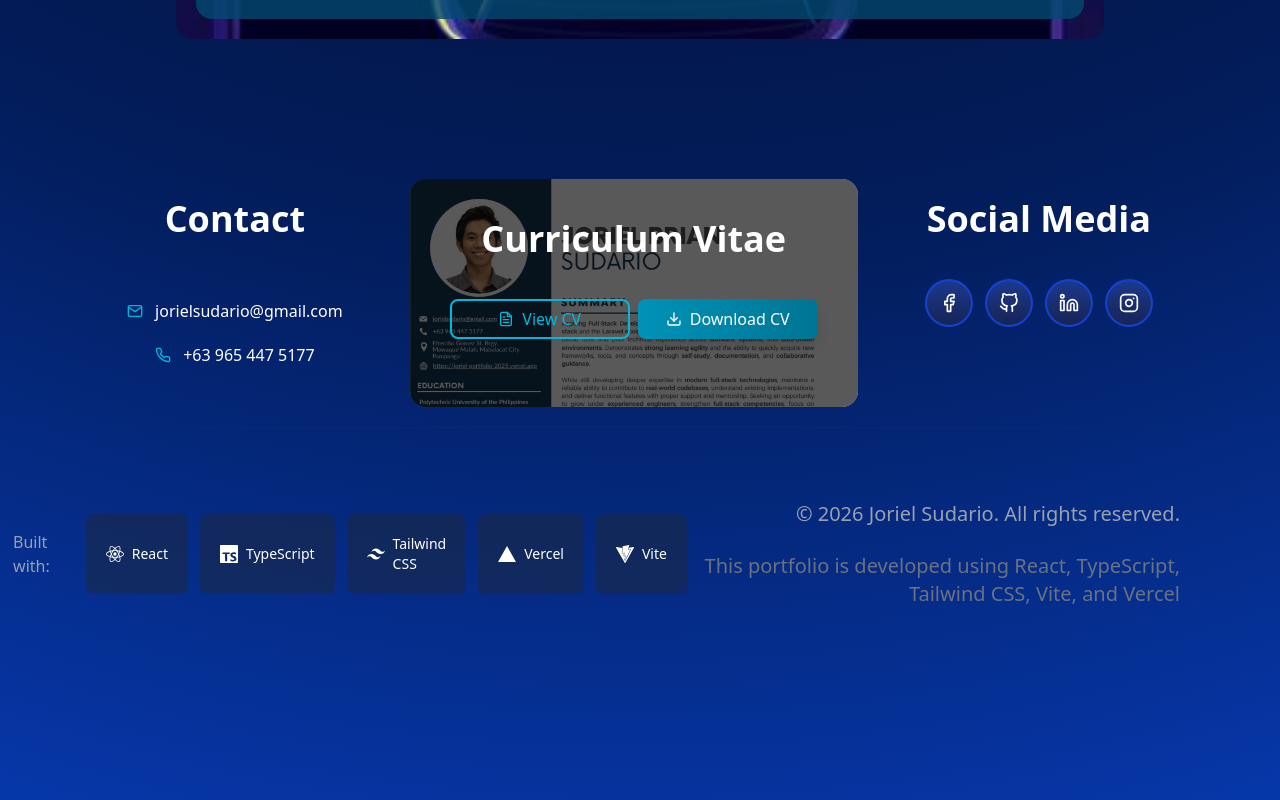
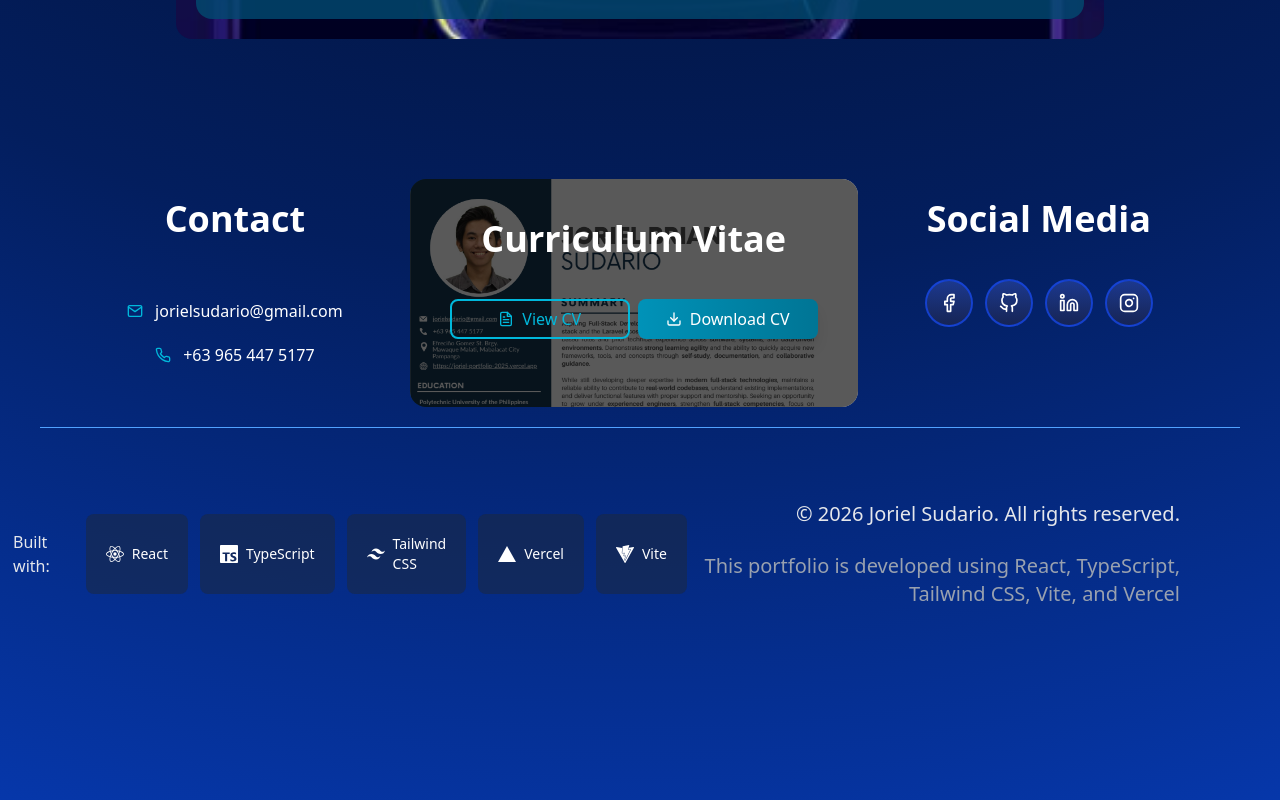
Before and after one commit to JorielBrian/Joriel_Portfolio_2025, a React (Vite) app: page / in a window 1280 px wide. Shown: the part 3201-4001 px from the top of the page. Built offline with nearby package versions, Linux system fonts and the light colour scheme.

Commit message:
changed text and separatoor colors

```diff
--- a/src/Components/Sections/Footer.tsx
+++ b/src/Components/Sections/Footer.tsx
@@ -103,11 +103,11 @@ const Footer = () =>{
                     </div>
                 </section>
             </div>
-            <div className="border-t border-gray-800 pt-8">
+            <div className="border-t border-blue-400 pt-8">
                 <div className="flex flex-wrap justify-between items-center">
                     {/* Tech Stack */}
                     <div className="flex w-full xl:w-1/2 justify-center items-center gap-4">
-                        <span className="text-gray-400">Built with:</span>
+                        <span className="text-gray-200">Built with:</span>
                         <div className="flex gap-3">
                             {techStack.map((tech, index) => (
                             <div
@@ -123,10 +123,10 @@ const Footer = () =>{
 
                     {/* Copyright */}
                     <div className="flex flex-col w-full xl:w-1/2 text-center xl:text-right justify-center items-center xl:items-end">
-                        <p className="text-gray-400 text-sm">
+                        <p className="text-gray-200 text-sm">
                             © {new Date().getFullYear()} Joriel Sudario. All rights reserved.
                         </p>
-                        <p className="text-gray-500 text-xs mt-1">
+                        <p className="text-gray-400 text-xs mt-1">
                             This portfolio is developed using React, TypeScript, Tailwind CSS, Vite, and Vercel
                         </p>
                     </div>
```
